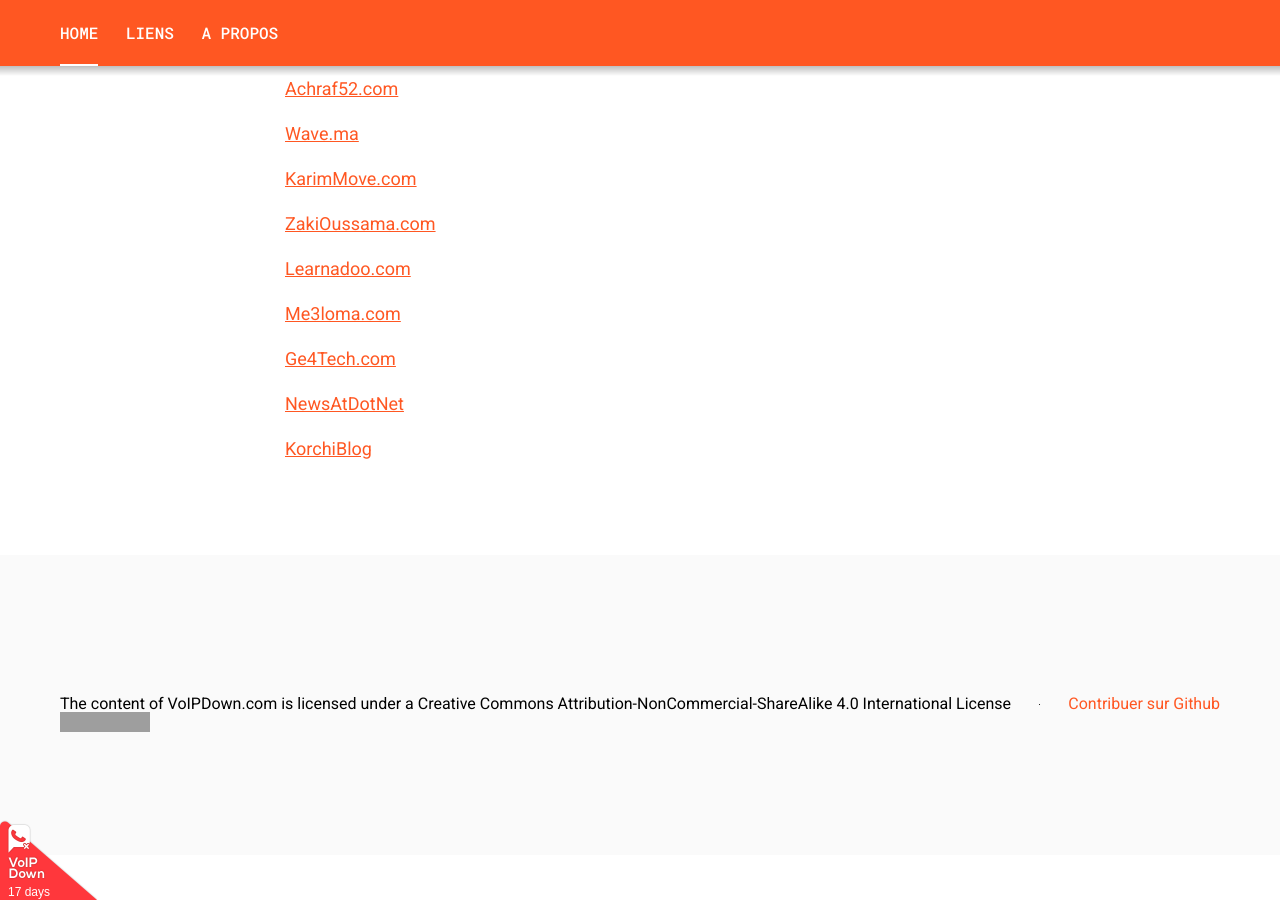
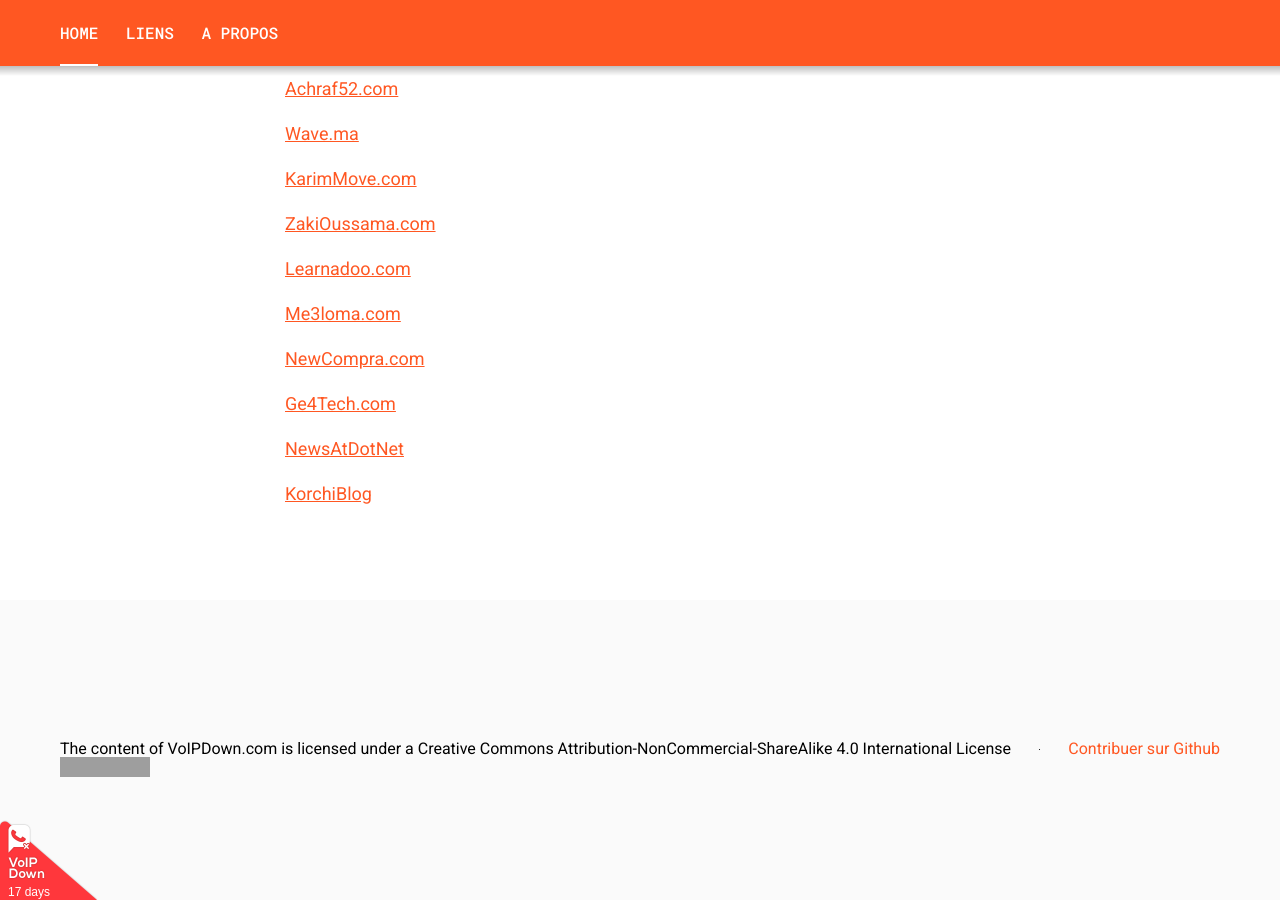
Before and after one commit to VoIPDown/voipdown.github.io, a Jekyll site: the page built from index.markdown, in a window 1280 px wide and 900 px high, scrolled down 2118 px. Built offline with Jekyll 4.4.1, drawn with Linux system fonts in a browser that asks for light colours; grey boxes are pictures that could not be loaded.

Commit message:
Add new supporter.

```diff
--- a/_data/supporters.yml
+++ b/_data/supporters.yml
@@ -46,6 +46,10 @@
   link: http://www.me3loma.com
   logo:
 
+- name: NewCompra.com
+  link: https://newcompra.com
+  logo:
+
 - name: Ge4Tech.com
   link: http://www.ge4tech.com
   logo:
```
